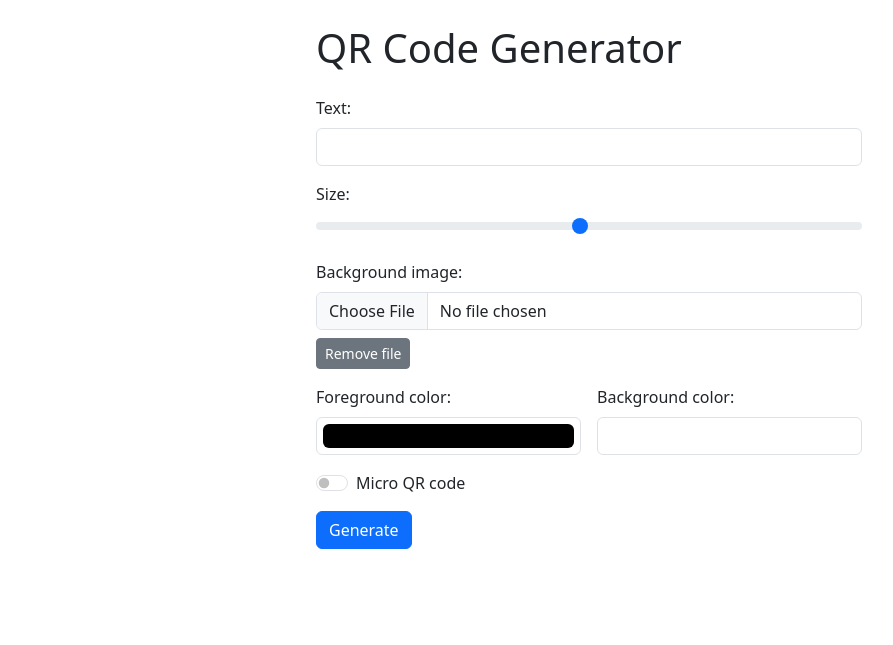
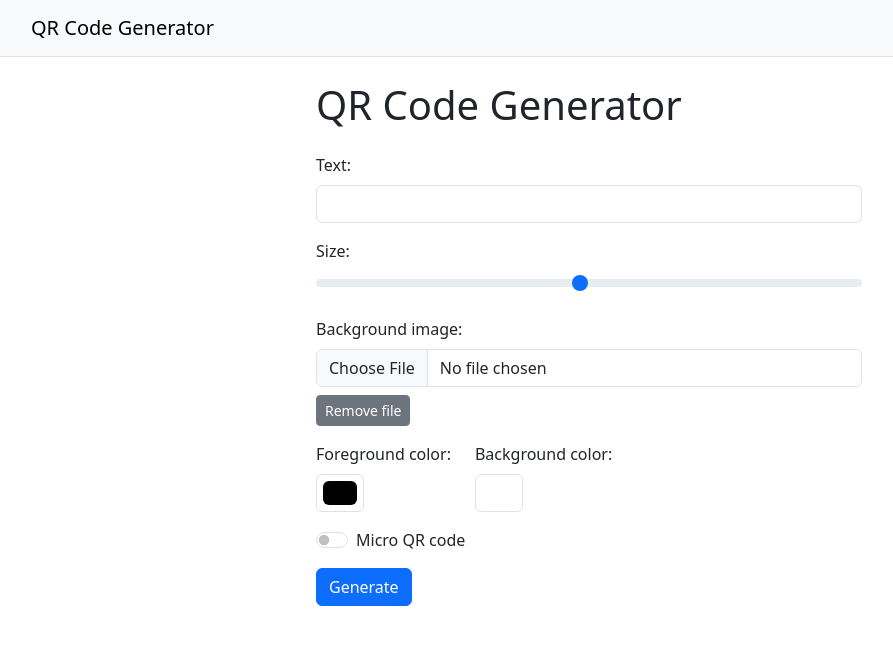
Before and after one commit to Cybernetic-Ransomware/QR_generator, a Flask app: page / in a window 1280 px wide. Shown: the top 645 px of the page, without its empty margins (51-944 px from the left). Run offline with Flask 3, Linux system fonts and the light colour scheme; some libraries are stand-ins or nearby versions.

Commit message:
fix(frontend) minor fixes

```diff
--- a/templates/index.html
+++ b/templates/index.html
@@ -11,6 +11,12 @@
 </head>
 
 <body>
+    <nav class="navbar bg-body-tertiary border-bottom">
+        <div class="container">
+            <a class="navbar-brand" href="/">QR Code Generator</a>
+        </div>
+    </nav>
+
     <div class="container">
     <div class="row justify-content-center">
     <div class="col-lg-6">
@@ -38,14 +44,14 @@
             </div>
         </div>
 
-        <div class="row g-3 mb-3">
-            <div class="col">
+        <div class="d-flex gap-4 mb-3">
+            <div>
                 <label for="color" class="form-label">Foreground color:</label>
-                <input type="color" id="color" name="color" class="form-control form-control-color w-100">
+                <input type="color" id="color" name="color" class="form-control form-control-color">
             </div>
-            <div class="col">
+            <div>
                 <label for="bg_color" class="form-label">Background color:</label>
-                <input type="color" id="bg_color" name="bg_color" value="#ffffff" class="form-control form-control-color w-100">
+                <input type="color" id="bg_color" name="bg_color" value="#ffffff" class="form-control form-control-color">
             </div>
         </div>
 
```
Also changed, not shown: templates/result.html (+13 -3 lines).
